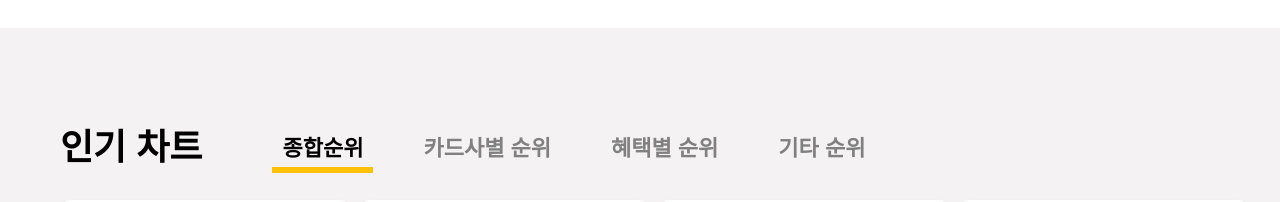
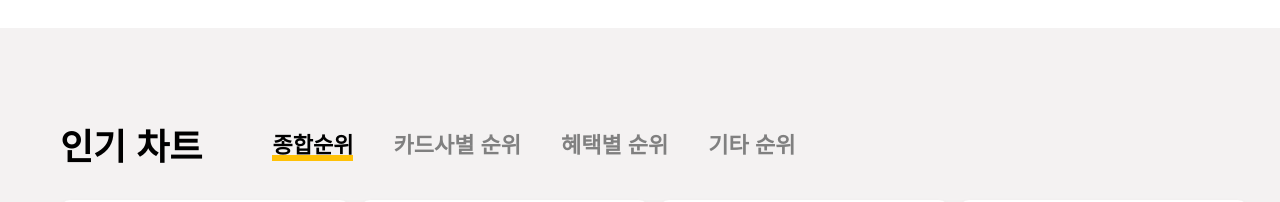
Before and after one commit to dmswl2515/CardFolio, a React (Create React App) app in the folder frontend/: page / in a window 1280 px wide. Shown: the part 1760-1962 px from the top of the page. Built offline with nearby package versions, Linux system fonts and the light colour scheme.

Commit message:
chart-nav border 위치 변동

```diff
--- a/frontend/src/Component/Chart/Chart.css
+++ b/frontend/src/Component/Chart/Chart.css
@@ -33,7 +33,8 @@
 .chart-nav span {
     color: grey;
     cursor: pointer;
-    padding: 5px 10px;
+    padding: 5px 0;
+    line-height: 0.4;
     border-bottom: 6px solid transparent;
 }
 
```
